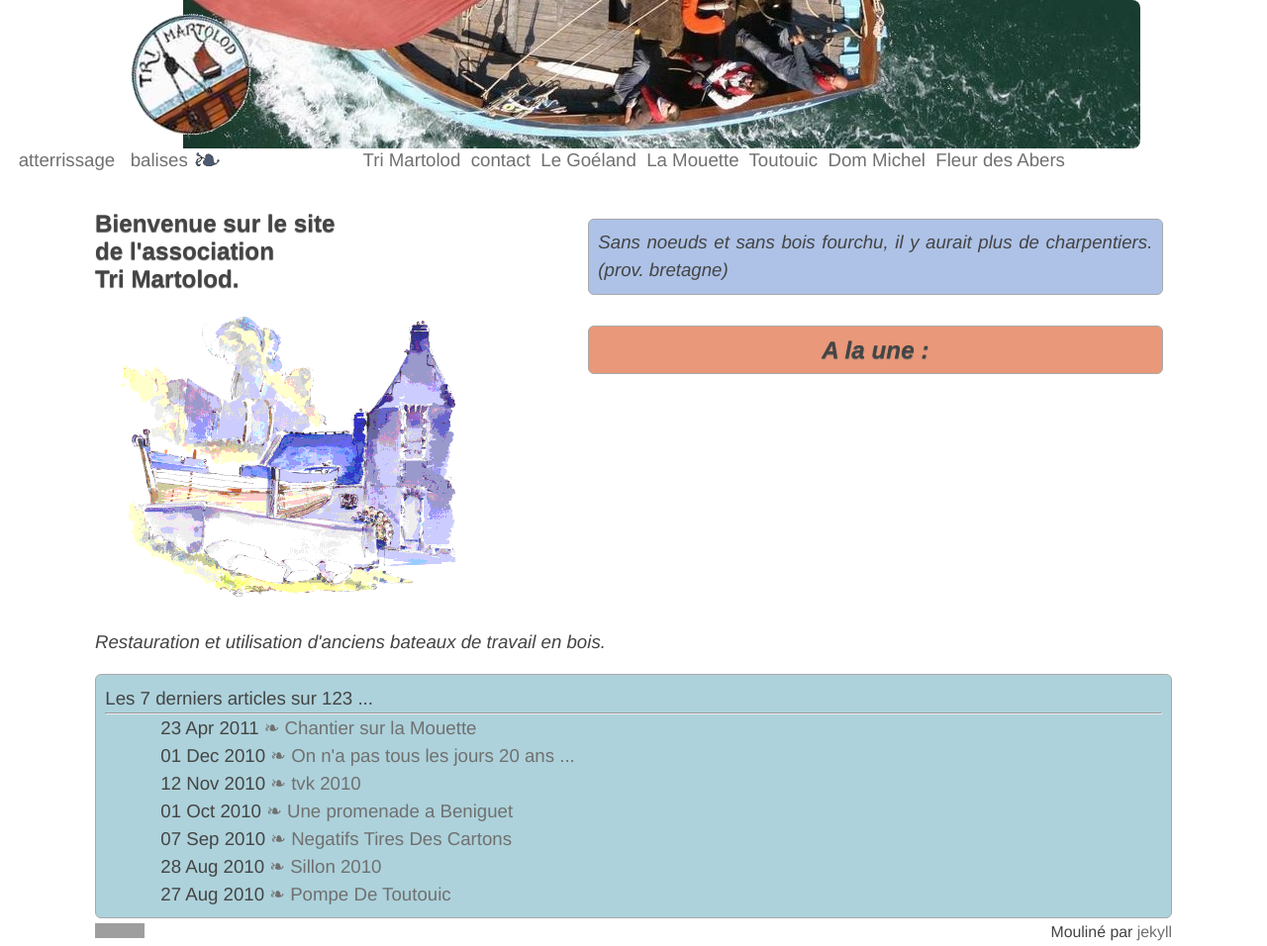
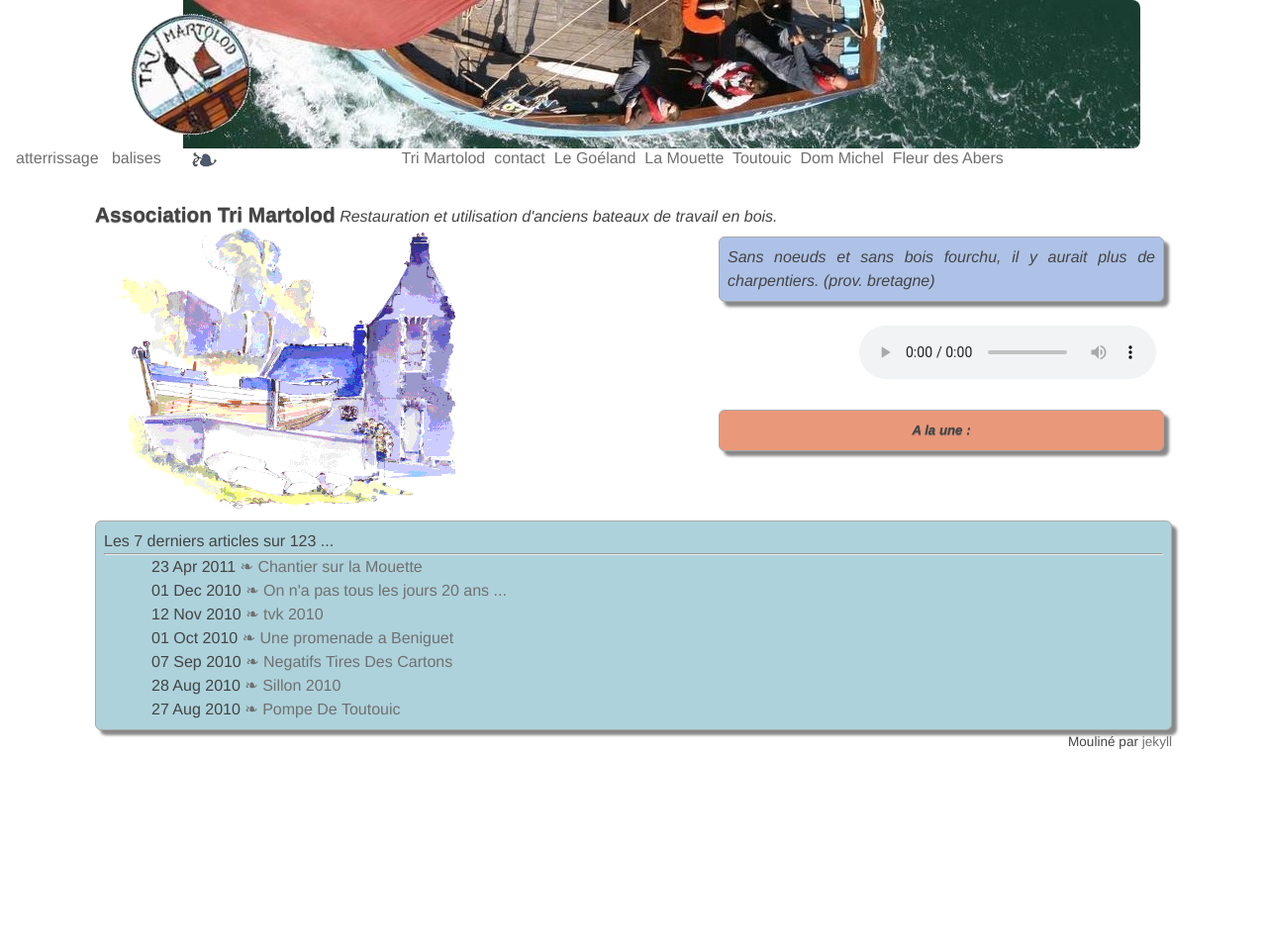
Before and after one commit to danc/trimartolod.free.fr, a Jekyll site: the page built from index.html, in a window 1280 px wide. Shown: the whole page at 99% size. Built offline with Jekyll 4.4.1, drawn with Linux system fonts in a browser that asks for light colours; some web fonts are replaced; Markdown is read by kramdown in place of the engine named in the settings; after the commit the page ends 900 px from its top, so only the background shows below that; grey boxes are pictures that could not be loaded.

Commit message:
accueil et audio html5

```diff
--- a/_layouts/basic.html
+++ b/_layouts/basic.html
@@ -70,9 +70,6 @@ hs.addSlideshow({
 
 <div class="site">
   {{ content }}
-
-
-
 </div>
 
 
--- a/_layouts/post.html
+++ b/_layouts/post.html
@@ -6,11 +6,8 @@ layout: basic
 {% include tagstopics.textile %}
 
 <div id="post">
-
 <h1>{{  page.title }}</h1>
-
 {{ content }}
-
 </div>
 
 
--- a/_posts/2010-11-12-tvk_2010.textile
+++ b/_posts/2010-11-12-tvk_2010.textile
@@ -6,7 +6,7 @@ tags: [ photo, asso, startpilot, tvk, rade, rassemblement]
 title: tvk 2010
 ---
 
-De très belles photos à "tvk":http://tvk.infini/fr par grande pétole.
+De très belles photos à "tvk":http://tvk.infini.fr par grande pétole.
 
 Merci à Nathalie, René, et toutes les personnes qui ont publié des photos sur le "site de TVK":http://tvk.infini.fr/nautique/index.php?option=com_joomgallery&func=viewcategory&catid=5&Itemid=70
 
--- a/css/screen.css
+++ b/css/screen.css
@@ -17,23 +17,22 @@ html, body {
 
 body {
   background-color: white;
-/*
-background: url(cachou.jpg);
-*/
   color: #444444;
   font-family: 'Droid Sans',"Helvetica Neue",Helvetica,Verdana,sans-serif;
-  font-size: 14pt;
+  font-size: 12pt;
   line-height: 1.3em;
 }
 
 h1, h2, h3, h4, h5, h6 {
-  font-size: 130%;
   text-shadow: 0px 1px 1px #666;
 }
 
 h1 {
+  font-size: 130%;
   margin-bottom: 1em;
 }
+
+
 
 p {
   margin: 1em 0;
@@ -62,6 +61,15 @@ table {
 /* Site
 /*
 /*****************************************************************************/
+#asso b  {
+  font-family: 'Droid Sans',"Helvetica Neue",Helvetica,Verdana,sans-serif;
+  font-size: 12pt;
+  line-height: 1.3em;
+  font-size: 130%;
+  margin: 1em 0;
+  text-shadow: 0px 1px 1px #666;
+}
+
 .zoom:hover {
    font-size: 130%;
    border: 0px;
@@ -129,6 +137,10 @@ table {
 	-moz-border-radius: 6px;
 	-webkit-border-radius: 6px ;
 	-khtml-border-radius: 6px ;
+   -webkit-box-shadow: 5px 5px 3px #888;
+   -moz-box-shadow: 5px 5px 3px #888;
+   box-shadow: 5px 5px 3px #888;
+
    }
 #post h1 {
 	border-bottom: 1px solid gray;
@@ -154,6 +166,10 @@ table {
   font-size: 85%;
   float: right;
 }
+.prevnext {
+  padding: 24px 2px 2px 2px;
+ }
+
 
 .prev {
 /* background: url(aldineg.png) no-repeat  left top; */
@@ -185,7 +201,7 @@ float:left;
 	float: right;
 	clear: right;
   text-align: justify;
-  width: 30em;
+  width: 27em;
  	margin : 0.5em ;
 	border: 1px solid darkgrey;
 	background:#aec2e7;
@@ -194,13 +210,18 @@ float:left;
 	-moz-border-radius: 6px;
 	-webkit-border-radius: 6px ;
 	-khtml-border-radius: 6px ;
+   -webkit-box-shadow: 5px 5px 3px #888;
+   -moz-box-shadow: 5px 5px 3px #888;
+   box-shadow: 5px 5px 3px #888;
 
 }
 .une {
+
 	float: right;
 	clear: right;
+
   text-align: justify;
-  width: 30em;
+  width: 27em;
  	margin : 0.5em ;
 	border: 1px solid darkgrey;
 	background:#e99879;
@@ -209,6 +230,9 @@ float:left;
 	-moz-border-radius: 6px;
 	-webkit-border-radius: 6px ;
 	-khtml-border-radius: 6px ;
+   -webkit-box-shadow: 5px 5px 3px #888;
+   -moz-box-shadow: 5px 5px 3px #888;
+   box-shadow: 5px 5px 3px #888;
 
 
 }
@@ -221,6 +245,12 @@ float:left;
  color: #707070
  }
 
+.mus {
+	float: right;
+	clear: right;
+  margin : 0.5em ;
+	padding : 0.5em;
+  }
 #prez {
   background: #add2db;
 	padding : 0.5em;
--- a/index.html
+++ b/index.html
@@ -2,15 +2,29 @@
 layout: default
 title: Tri Martolod
 ---
+
+
+<div id="asso">
+<b>
+Association Tri Martolod</b>
+<i>Restauration et utilisation d'anciens bateaux de travail en bois.</i></div>
 
 <div class="citation">
 <i>Sans
 noeuds et sans bois fourchu, il y aurait plus de charpentiers. (prov. bretagne)</i>
 </div>
 
-<h1>
-Bienvenue sur le site<br/> de l'association<br/> Tri
-Martolod.</h1>
+<div class="mus">
+<audio  controls="controls"  >
+  <source src="http://trimartolod.free.fr/trimartolod.mp3" type="audio/mp3">
+  <source src="http://trimartolod.free.fr/trimartolod.ogg" type="audio/ogg">
+<!--- Pour les  navigateurs qui ne supportent pas html5 audio -->
+<embed src="mus/trimartolod.mid" hidden="false" autostart="true"
+loop="false" width=50 height=15 controller="false"
+controls=smallconsole /><bgsound src="mus/trimartolod.mid" loop="once"/>
+</audio>
+</div>
+
 <div class="une">
 <center><h5><i>A la une :</i></h5></center>
 {% for tag in site.iterable.tags %}
@@ -23,9 +37,20 @@ Martolod.</h1>
 {% endif %}
 {% endfor %}
 </div>
+
+
+<div>
+
+
 <img src="css/mouettechantier.gif" alt="Aquarelle d'Hubert Michéa. La
 Mouette en chantier"/>
-<p><i>Restauration et utilisation d'anciens bateaux de travail en bois.</i></p>
+
+
+
+</div>
+
+
+
 
 
 <div id="post">
@@ -38,8 +63,4 @@ Les 7 derniers articles sur {{ site.posts | size }} ...
 
 </ul>
 </div>
-<!--a href="/spip/">Ancien site</a--><div class="powered">Mouliné par <a href="/tag/jekyll"> jekyll</a></div>
-
-<embed src="mus/trimartolod.mid" hidden="false" autostart="true"
-loop="false" width=50 height=15 controller="false"
-controls=smallconsole /><bgsound src="mus/trimartolod.mid" loop="once"/>
+<div class="powered">Mouliné par <a href="/tag/jekyll"> jekyll</a></div>
```
